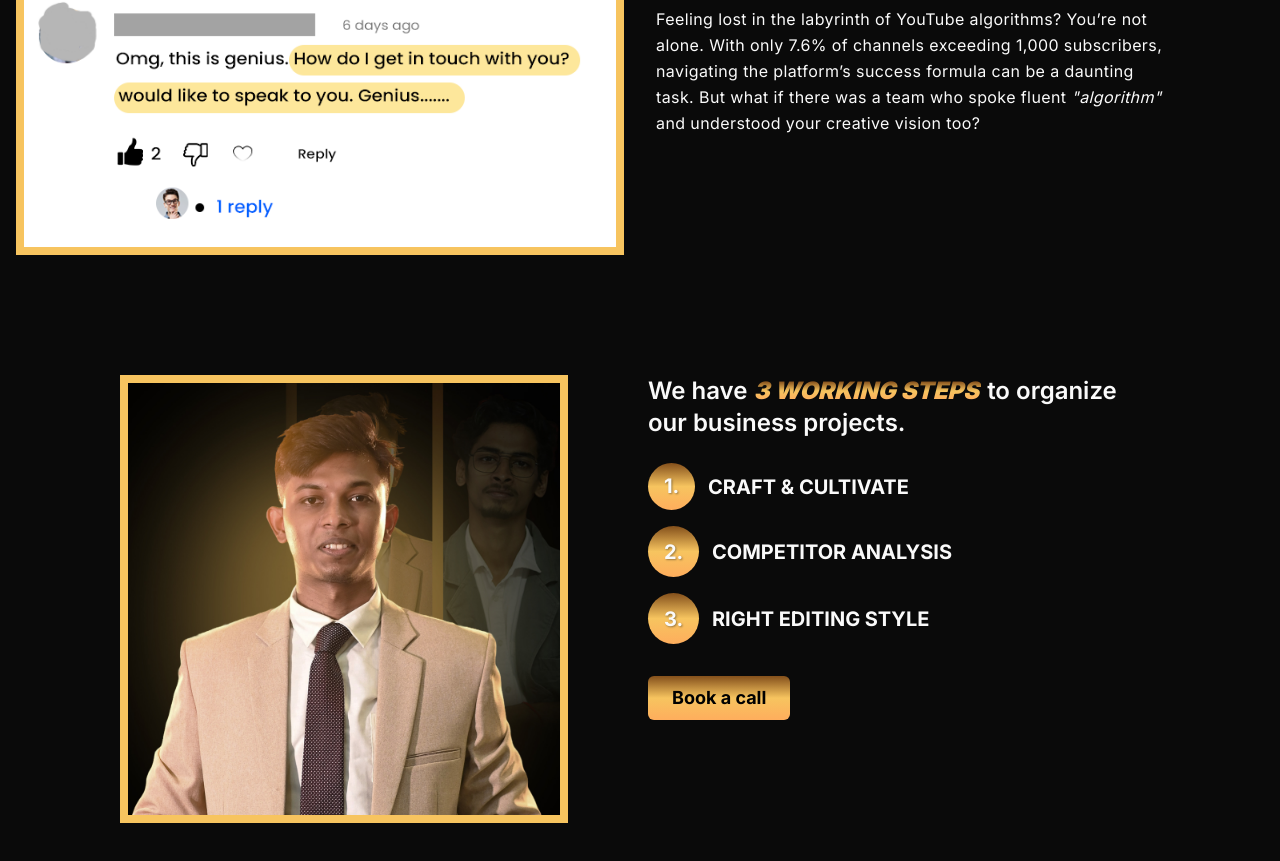
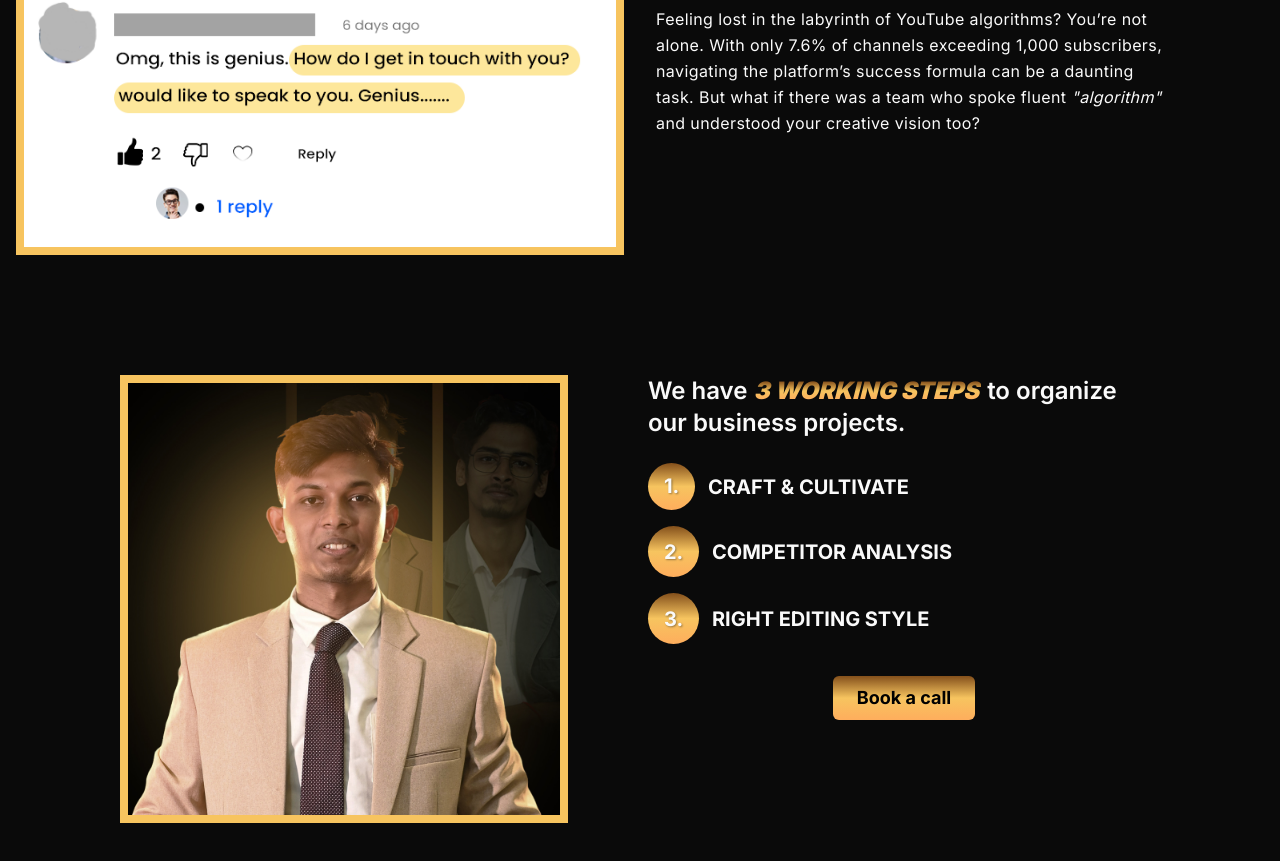
Before and after one commit to johurul-haque/bytee-media, a Next.js app: page / in a window 1280 px wide. Shown: the part 1113-1974 px from the top of the page. Built offline with nearby package versions, Linux system fonts and the light colour scheme.

Commit message:
fixed responsive issues

```diff
--- a/src/components/layouts/home/hero-section.tsx
+++ b/src/components/layouts/home/hero-section.tsx
@@ -13,7 +13,7 @@ export function HeroSection() {
           <TextGradient>Focus on</TextGradient> creating
         </h1>
 
-        <p className="max-w-sm my-4 tracking-wider">
+        <p className="max-w-sm mt-4 mb-6 tracking-wider">
           One Stop Solution for content creators. Say goodbye to average content
           and {"Hello to excellence"}
         </p>
--- a/src/components/layouts/home/working-steps.tsx
+++ b/src/components/layouts/home/working-steps.tsx
@@ -5,10 +5,10 @@ import { BookACall } from "@/components/book-a-call";
 
 export function WorkingSteps() {
   return (
-    <section className="flex gap-20 pb-16 justify-center">
+    <section className="flex max-lg:items-center max-lg:flex-col gap-20 pb-16 justify-center">
       <Image
         src={zunayed}
-        className="border-8 border-amber-light max-w-md"
+        className="border-8 border-amber-light max-w-md w-full"
         alt="Picture of Md. Zunayed Howlader"
         width={800}
         height={800}
@@ -35,7 +35,7 @@ export function WorkingSteps() {
           </li>
         </ol>
 
-        <BookACall />
+        <BookACall className="block max-w-fit mx-auto" />
       </div>
     </section>
   );
```
